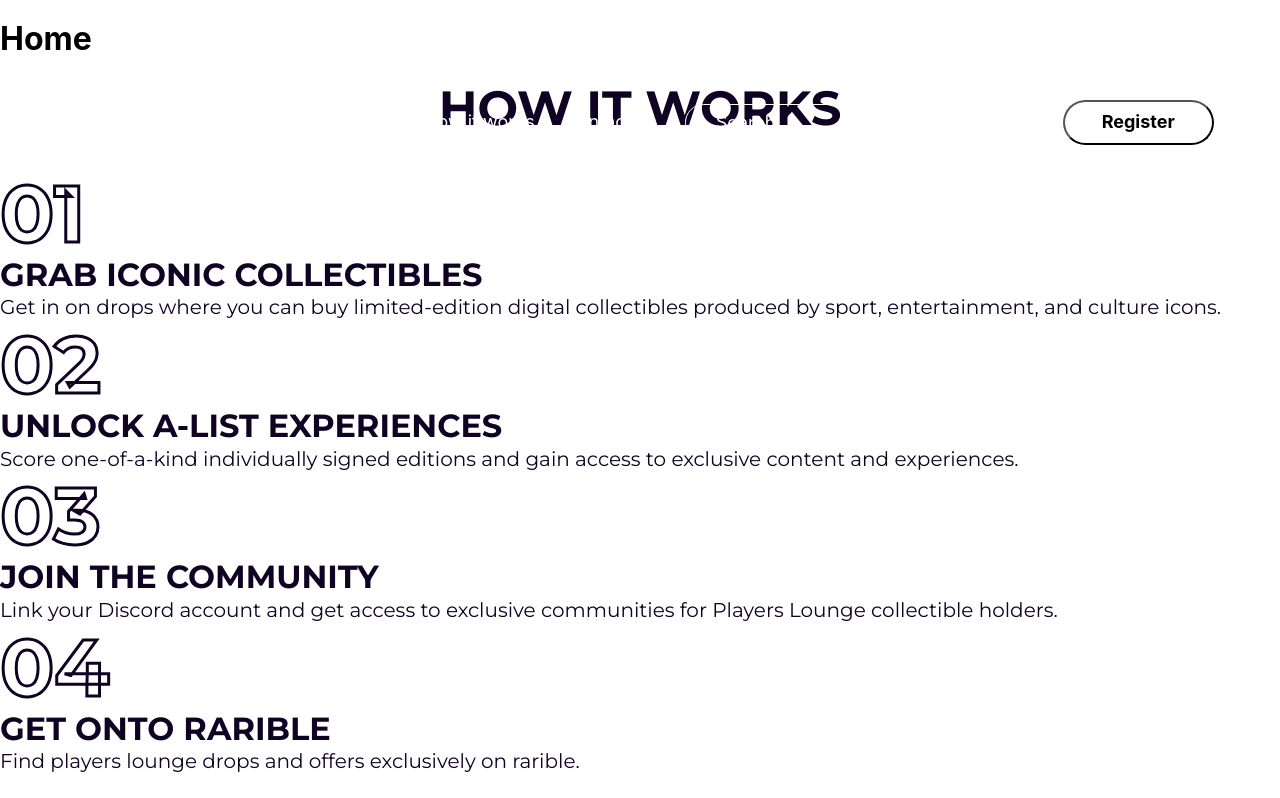
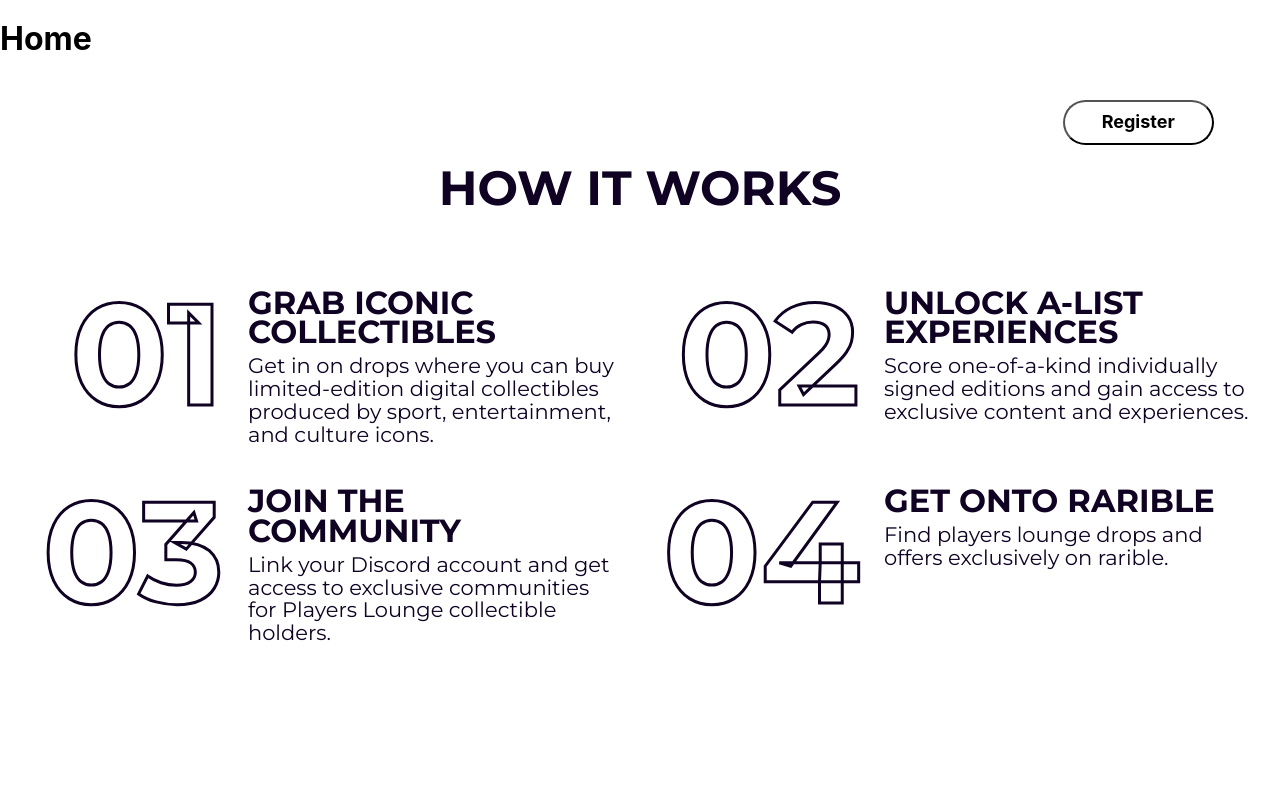
Before and after one commit to scarlos723/players-lounge, a React (Create React App) app: page / in a window 1280 px wide. Shown: the top 798 px of the page. Built offline with nearby package versions, Linux system fonts and the light colour scheme.

Commit message:
ADD: Responsive styles for HowItWorks section

```diff
--- a/src/styles/components/HowItWorks.css
+++ b/src/styles/components/HowItWorks.css
@@ -1,4 +1,4 @@
-@import url('https://fonts.googleapis.com/css2?family=Montserrat:wght@@400;700&display=swap');
+@import url('https://fonts.googleapis.com/css2?family=Montserrat:wght@400;700&display=swap');
 
 h2,
 h3,
@@ -9,6 +9,29 @@ p {
 section {
   display: flex;
   flex-direction: column;
+  padding: 5rem 1.5rem;
+  gap: 1rem;
+}
+
+@media (min-width: 768px) {
+  section {
+    display: grid;
+    grid-template-columns: 320px 320px;
+    justify-content: center;
+  }
+}
+
+@media (min-width: 1024px) {
+  section {
+    grid-template-columns: 1fr 1fr;
+    gap: 2.5rem;
+  }
+}
+
+@media (min-width: 1440px) {
+  section {
+    grid-template-columns: 675px 675px;
+  }
 }
 
 section > h2 {
@@ -22,6 +45,12 @@ section > h2 {
   margin-bottom: 2rem;
 }
 
+@media (min-width: 768px) {
+  section > h2 {
+    grid-column: 1 / span 2;
+  }
+}
+
 .step > span {
   font-family: 'Montserrat', sans-serif;
   font-weight: 700;
@@ -29,6 +58,21 @@ section > h2 {
   font-size: 5rem;
   -webkit-text-stroke-width: 3px;
   -webkit-text-stroke-color: #0F0223;
+}
+
+@media (min-width: 1024px) {
+  .step {
+    display: grid;
+    grid-template-columns: 200px 1fr;
+    gap: 1.5rem;
+    max-width: initial;
+  }
+  .step > span {
+    text-align: right;
+    font-size: 9rem;
+    line-height: 92%;
+    width: 200px;
+  }
 }
 
 .step-description > h3 {
@@ -46,3 +90,16 @@ section > h2 {
   line-height: 109%;
   color: #0F0223;
 }
+
+@media (min-width: 1024px) {
+  .step-description > p {
+    font-size: 21px;
+    max-width: 400px;
+  }
+}
+
+@media (min-width: 1440px) {
+  .step-description > p {
+    max-width: 500px;
+  }
+}
```
